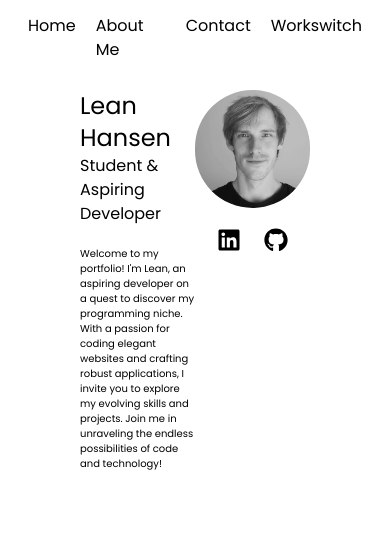
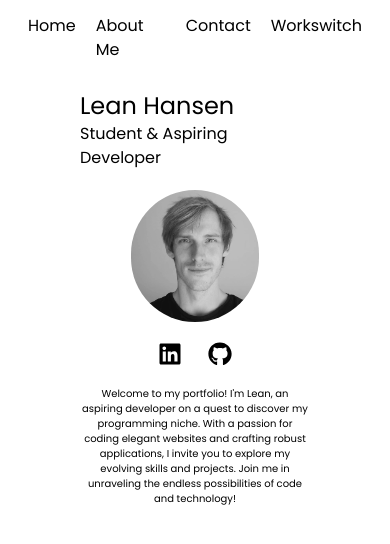
Before and after one commit to clickclickcode/portfolio, a React (Vite) app: page / in a window 390 px wide. Shown: the top 544 px of the page. Built offline with nearby package versions, Linux system fonts and the light colour scheme.

Commit message:
Changes to mobile and desktop layouts.

```diff
--- a/src/components/ImageAndLinks.jsx
+++ b/src/components/ImageAndLinks.jsx
@@ -6,7 +6,7 @@ export default function ImageAndLinks() {
     return (
         <div className='w-32'>
             <img src={Me} alt="My face" className='w-32 rounded-full grayscale'/>
-            <div className='flex justify-evenly my-5'>
+            <div className='flex justify-evenly mt-5 lg:my-5'>
                 <a href="https://www.linkedin.com/in/lean-kenneth-hansen/" target='_blank' className=''><FaLinkedin className='w-6 h-6 mx-auto'/></a>
                 <a href="https://github.com/clickclickcode" target='_blank' className=''><FaGithub className='w-6 h-6 mx-auto'/></a>
             </div>
--- a/src/components/Intro.jsx
+++ b/src/components/Intro.jsx
@@ -4,16 +4,18 @@ import IntroDescription from './IntroDescription'
 
 export default function Intro() {
     return (
-        <div className='flex mx-20 mt-7'>
-            <div className='w-1/2'>
+        <div className='flex flex-col gap-5 lg:grid grid-cols-2 grid-rows-2 mx-20 mt-7'>
+            <div className=''>
                 {/* Container storing name and title */}
                 <NameAndTitle />
+            </div>
+            <div className='mx-auto lg:justify-self-end row-span-2'>
+                {/* Container storing image and links */}
+                <ImageAndLinks />
+            </div>
+            <div className='text-center'>
                 {/* Short introductory paragraph */}
                 <IntroDescription />
-            </div>
-            <div className='w-1/2 flex justify-end'>
-                {/* Container storing image and links */}
-                <ImageAndLinks />
             </div>
         </div>
     )
--- a/src/components/NameAndTitle.jsx
+++ b/src/components/NameAndTitle.jsx
@@ -1,8 +1,8 @@
 export default function NameAndTitle() {
     return (
-        <div>
+        <div className="">
             <h1 className="text-2xl">Lean Hansen</h1>
-            <h2 className="text-base mb-5">Student & Aspiring Developer</h2>
+            <h2 className="text-base lg:mb-5">Student & Aspiring Developer</h2>
         </div>
     )
 }
```
